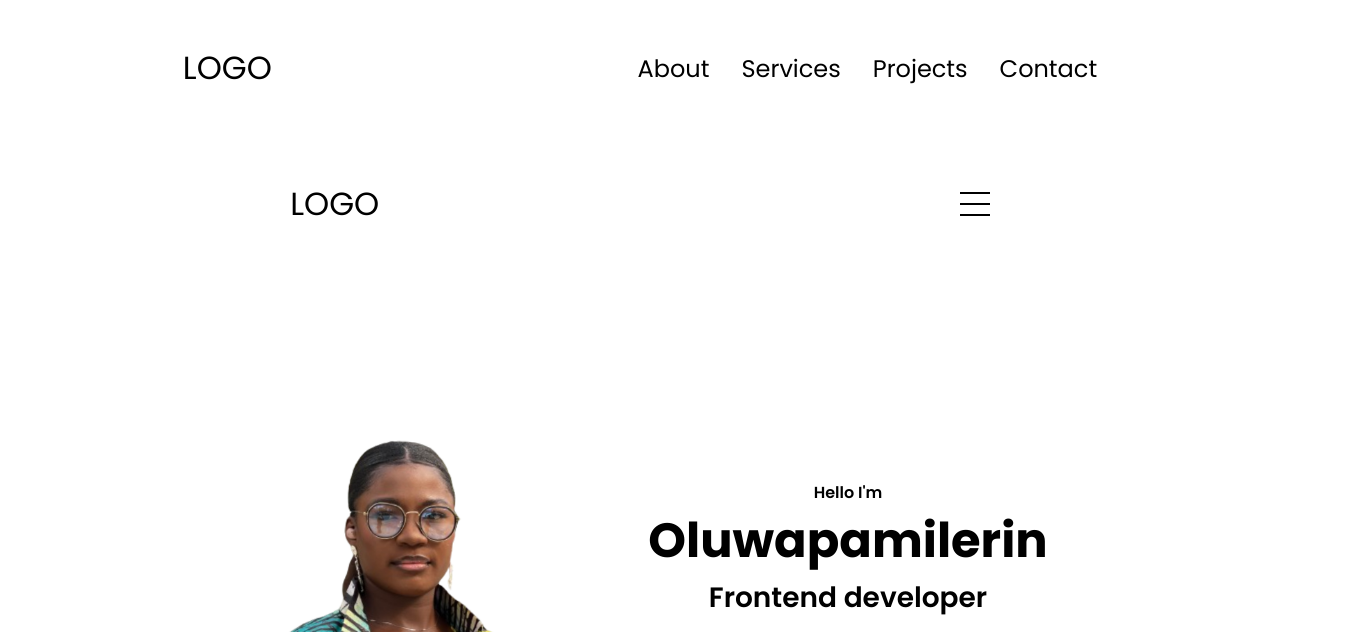
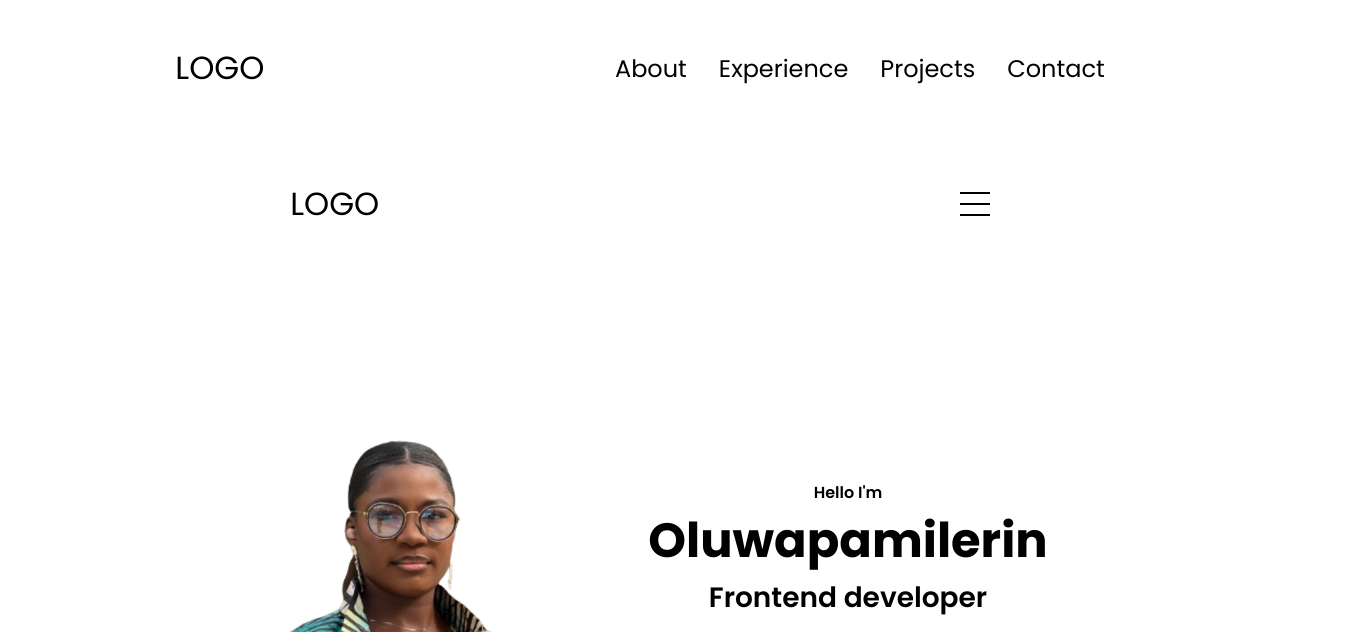
Before and after one commit to Oluwalopamilerin/Portfolio-website, a plain HTML site: page index.html in a window 1280 px wide. Shown: the top 632 px of the page, 1360 px wide, since content can reach past the window. Drawn offline with Linux system fonts and the light colour scheme.

Commit message:
corrected the experience's section id

```diff
--- a/index.html
+++ b/index.html
@@ -15,7 +15,7 @@
     <div>
       <ul class="nav-links">
         <li><a href="#about">About</a></li>
-        <li><a href="#services">Services</a></li>
+        <li><a href="#experience">Experience</a></li>
         <li><a href="#projects">Projects</a></li>
         <li><a href="#contact">Contact</a></li>
       </ul>
@@ -89,7 +89,7 @@
     <img src="assets/arrow.png" alt="arrow-icon" class="icon arrow">
   </section>
 
-  <section id="services">
+  <section id="experience">
     <p class="section-text-p">Explore my</p>
     <h1 class="title">Experience</h1>
     <div class="experience-details-container">
@@ -229,7 +229,7 @@
       <div class="nav-links-container">
         <ul class="nav-links">
           <li><a href="#about">About</a></li>
-          <li><a href="#services">Services</a></li>
+          <li><a href="#experience">Exeriences</a></li>
           <li><a href="#projects">Projects</a></li>
           <li><a href="#contact">Contact</a></li>
         </ul>
```
